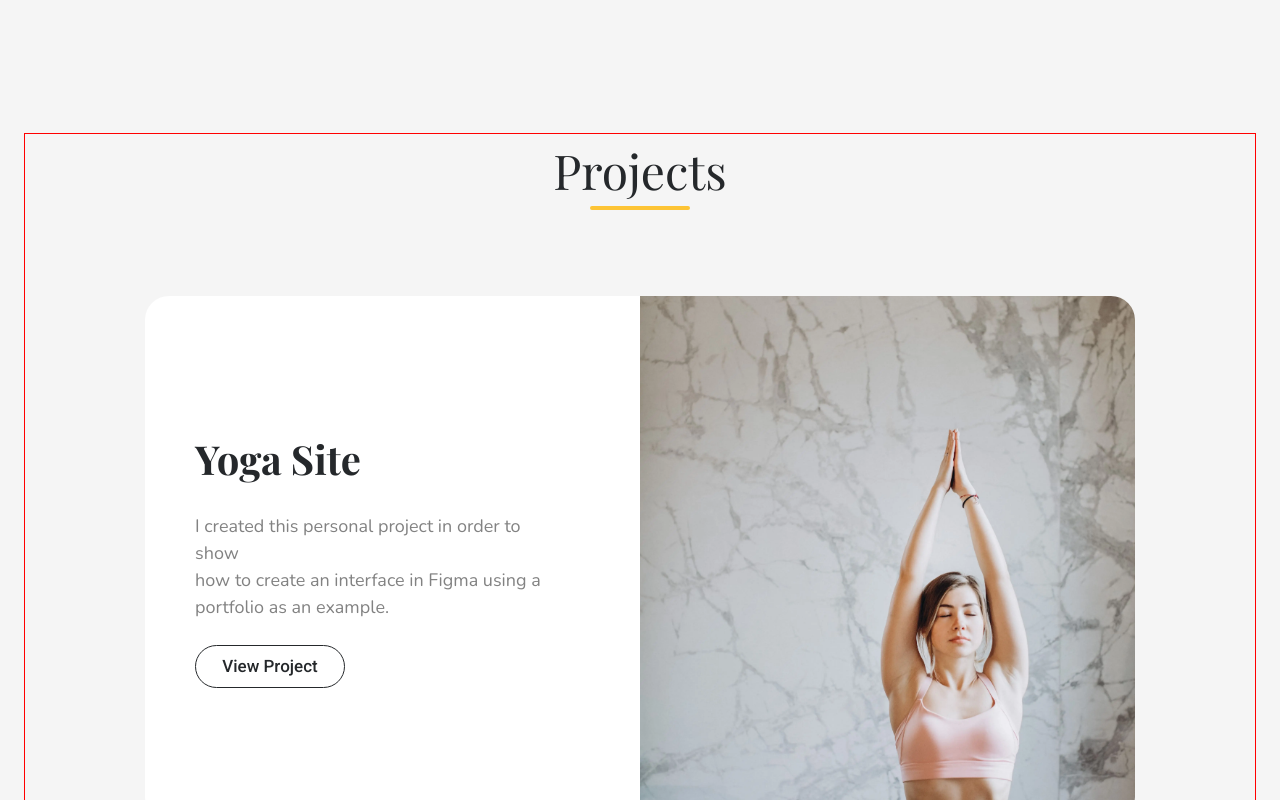
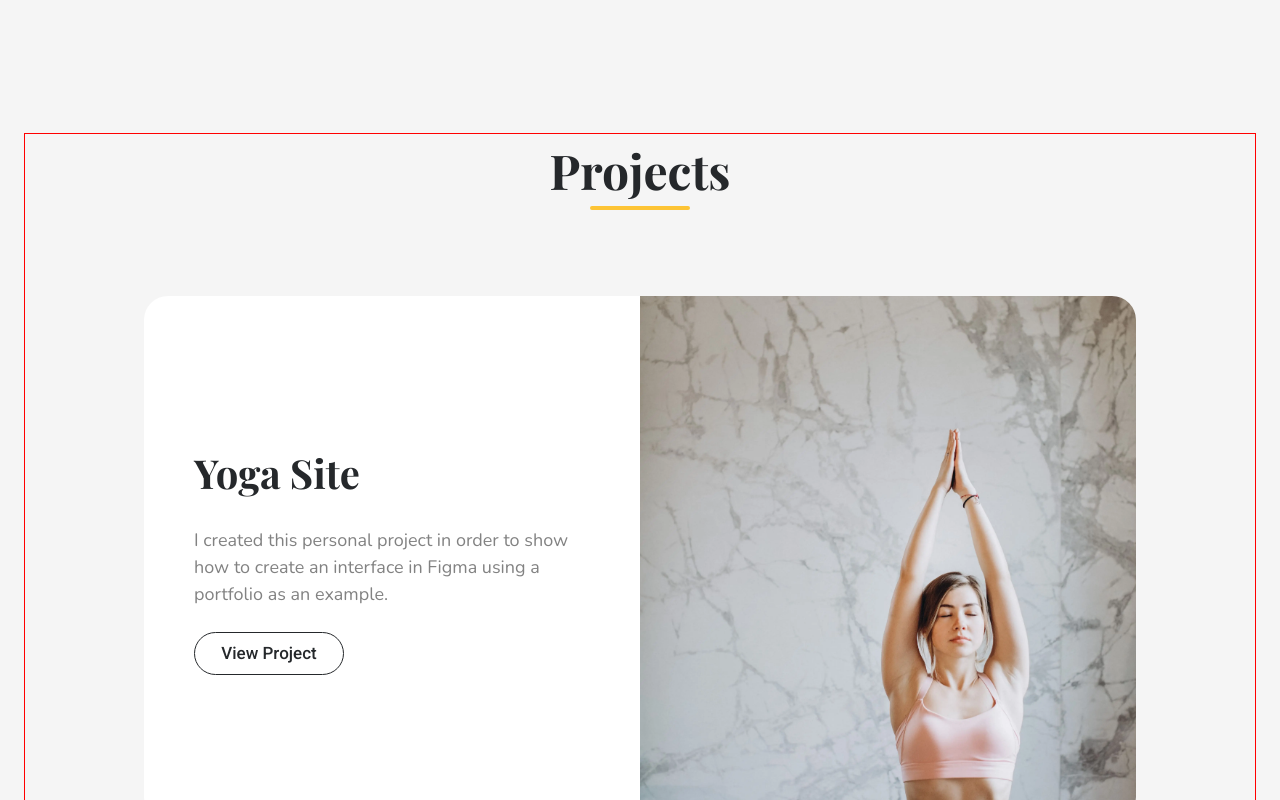
Before and after one commit to AbdulkaevGadel/portfolio, a React (Vite) app in the folder portfolio-start-project-vite-main/: page / in a window 1280 px wide. Shown: the part 1100-1900 px from the top of the page. Built offline with nearby package versions, Linux system fonts and the light colour scheme; a web font is replaced by a local one.

Commit message:
styled full refactor part 1

```diff
--- a/portfolio-start-project-vite-main/src/components/projectBlock/ProjectBlock.tsx
+++ b/portfolio-start-project-vite-main/src/components/projectBlock/ProjectBlock.tsx
@@ -1,19 +1,18 @@
 import styled from "styled-components";
-import {FlexWrapper} from "../wrappers/FlexWrapper.tsx";
 import {theme} from "../../styles/theme/Theme.ts";
 
 
 type ProjectBlockPropsType = {
-    nameProject:string
+    nameProject: string
     description: Array<string>
     photo?: string
 }
 
-export const ProjectBlock = (props:ProjectBlockPropsType) => {
+export const ProjectBlock = (props: ProjectBlockPropsType) => {
     return (
         <ProjectBlockStyled>
             <ImgStyled src={props.photo}/>
-            <FlexWrapper direction={"column"} jContent={"center"}  minW={"495px"} >
+            <FlexWrapperDescriptionStyled>
                 <DescriptionStyled>
                     <h3>
                         {props.nameProject}
@@ -23,19 +22,20 @@ export const ProjectBlock = (props:ProjectBlockPropsType) => {
                     </p>
                     <button>View Project</button>
                 </DescriptionStyled>
-            </FlexWrapper>
+            </FlexWrapperDescriptionStyled>
         </ProjectBlockStyled>
     );
 };
 
-const ProjectBlockStyled = styled.div `
+const ProjectBlockStyled = styled.div`
     display: flex;
     background-color: #ffffff;
     margin-bottom: 80px;
     max-height: 525px;
     border-radius: 24px;
     overflow: hidden;
-    max-width: 990px;
+    max-width: 992px;
+    justify-content: space-between;
 
 
     &:nth-child(even) {
@@ -85,23 +85,63 @@ const ProjectBlockStyled = styled.div `
 
     }
 
+    @media (max-width: 1000px) {
+        flex-direction: column;
+        flex-wrap: wrap;
+
+        max-width: 345px;
+
+        &:nth-child(even) {
+            flex-direction: column;
+        }
+
+
+
 `
 
-const DescriptionStyled = styled.div `
+const FlexWrapperDescriptionStyled = styled.div`
+    display: flex;
+    flex-direction: column;
+    justify-content: center;
+
+
+    min-width: 495px;
+
+    @media (max-width: 1000px) {
+        max-width: 345px;
+        min-width: 0;
+    }
+
+
+
+`
+
+const DescriptionStyled = styled.div`
     display: flex;
     flex-direction: column;
     flex-wrap: wrap;
     justify-content: center;
     gap: 24px;
-    max-width: 405px;
+    max-width: 496px;
     min-height: 520px;
     padding-left: 50px;
 
+    @media (max-width: 1000px) {
+        max-width: 345px;
+    }
+
 `
 
-const ImgStyled =styled.img `
-    min-width: 495px;
+const ImgStyled = styled.img`
+    min-width: 496px;
     min-height: 520px;
     max-height: 525px;
-    object-fit: cover
+    object-fit: cover;
+
+    @media (max-width: 1000px) {
+        max-width: 345px;
+        min-width: 0;
+    }
+
+
 `
--- a/portfolio-start-project-vite-main/src/components/titleDiv/TitleSection.tsx
+++ b/portfolio-start-project-vite-main/src/components/titleDiv/TitleSection.tsx
@@ -25,6 +25,7 @@ const StyledTitleSection = styled.div `
 
 
     p{
+        font-weight: 700;
         font-size: 48px;
         line-height: 1.5;
         text-align: center;
--- a/portfolio-start-project-vite-main/src/layout/section/main/Main.tsx
+++ b/portfolio-start-project-vite-main/src/layout/section/main/Main.tsx
@@ -13,7 +13,7 @@ export const Main = () => {
                 <FlexWrapper minH={"370px"} flex={"1"} display={"flex"} direction={"column"} jContent={"center"} >
                 <AboutMe>
                     <h1>SOFTWARE DEVELOPER</h1>
-                    <h2>Hello, my name {"\n"} is Vahid Navazan</h2>
+                    <h2>Hello, my name is Vahid Navazan</h2>
                     <p>Short text with details about you, what you
                         do or your professional career. You can add
                         more information on the about page.</p>
@@ -42,6 +42,14 @@ const MainStyled = styled.section`
         color: ${theme.colors.accent};
         margin-bottom: 12px;
         font-size: 20px;
+    }
+
+    h2 {
+        font-weight: 700;
+        font-size: 64px;
+        line-height: 1.2;
+        color: #333;
+        max-width: 508px;
     }
 
     button {
--- a/portfolio-start-project-vite-main/src/layout/section/project/ProjectSection.tsx
+++ b/portfolio-start-project-vite-main/src/layout/section/project/ProjectSection.tsx
@@ -53,7 +53,7 @@ export const ProjectSection = () => {
 
 const ProjectSectionStyled = styled.div `
     display: flex;
-    max-width: 990px;
+    max-width: 992px;
     flex-direction: column;
 
 `
--- a/portfolio-start-project-vite-main/src/styles/Global.styled.ts
+++ b/portfolio-start-project-vite-main/src/styles/Global.styled.ts
@@ -47,6 +47,12 @@ export const GlobalStyle = createGlobalStyle`
 
     p{
         margin: 0;
+        font-weight: 400;
+        font-size: 18px;
+        line-height: 1.5;
+        color: ${theme.colors.fontSecondary};
+
+
     }
 
     label {
```
